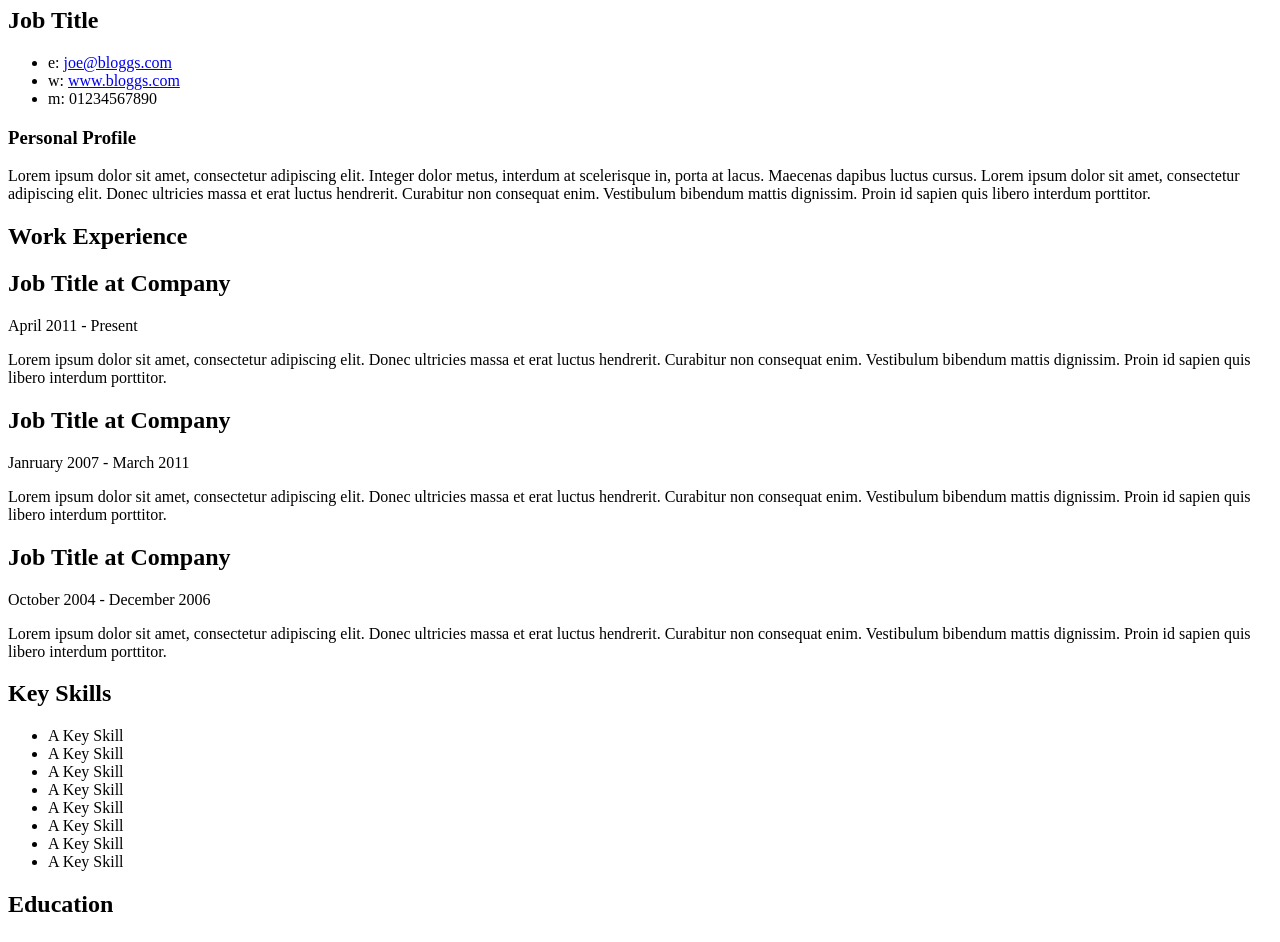
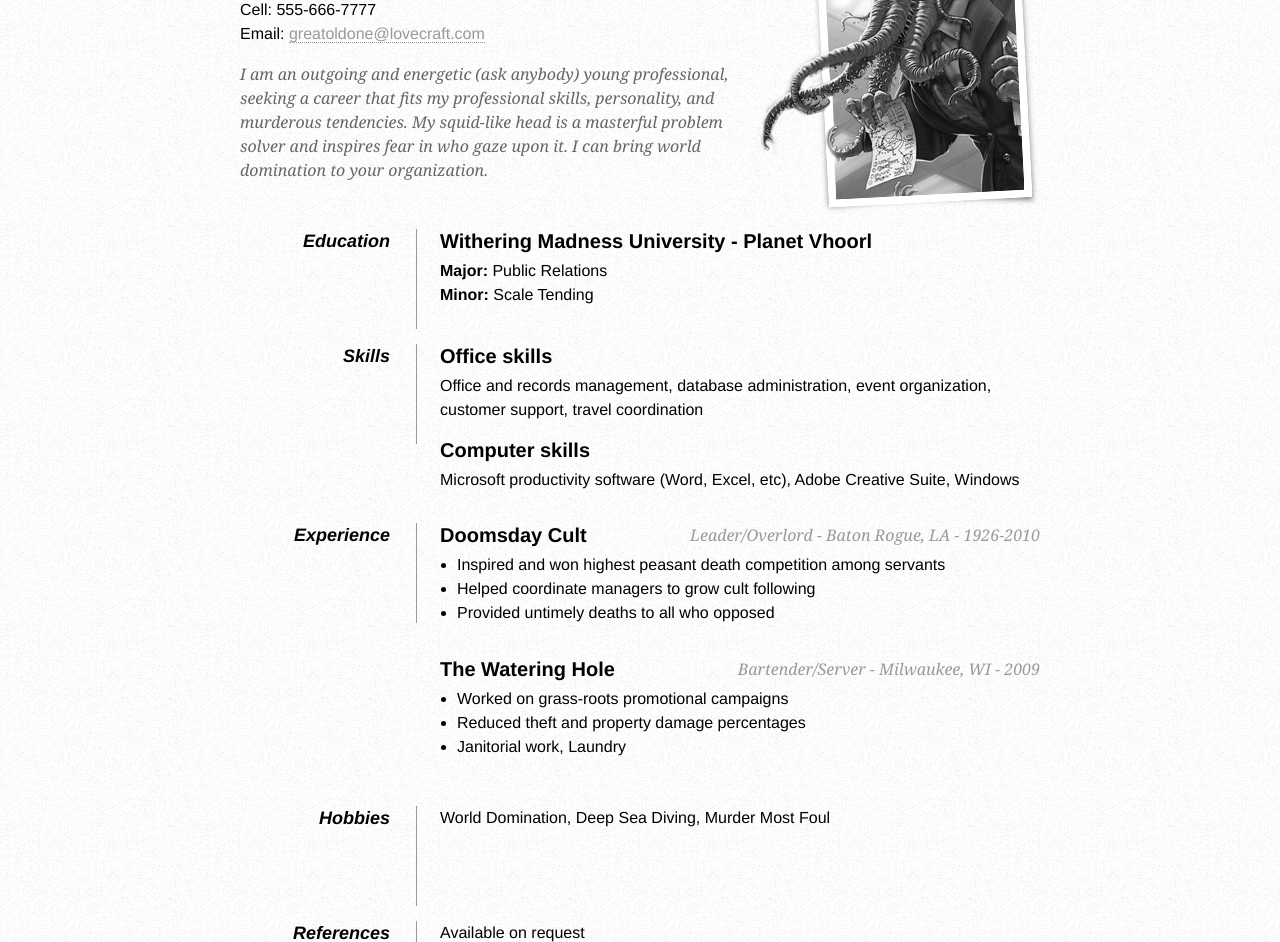
Before and after one commit to prakharkh91/prakharkh91.github.io, a plain HTML site: page info.html in a window 1280 px wide. Shown: the part 99-1041 px from the top of the page. Drawn offline with Linux system fonts and the light colour scheme.

Commit message:
Trying cv templates

```diff
--- a/info.html
+++ b/info.html
@@ -1,136 +1,120 @@
-<!DOCTYPE html>
-<html>
+<!DOCTYPE html PUBLIC "-//W3C//DTD XHTML 1.0 Strict//EN"
+"http://www.w3.org/TR/xhtml1/DTD/xhtml1-strict.dtd">
+
+<html xmlns="http://www.w3.org/1999/xhtml" xml:lang="en" lang="en">
+
 <head>
-<title>Joe Bloggs - Curriculum Vitae</title>
+     <meta http-equiv="Content-Type" content="text/html; charset=utf-8"/>
 
-<meta name="viewport" content="width=device-width"/>
-<meta name="description" content="The Curriculum Vitae of Joe Bloggs."/>
-<meta charset="UTF-8">
+     <title>One Page Resume</title>
 
-<link type="text/css" rel="stylesheet" href="style_info.css">
-<link href='http://fonts.googleapis.com/css?family=Rokkitt:400,700|Lato:400,300' rel='stylesheet' type='text/css'>
+     <style type="text/css">
+        * { margin: 0; padding: 0; }
+        body { font: 16px Helvetica, Sans-Serif; line-height: 24px; background: url(images/noise.jpg); }
+        .clear { clear: both; }
+        #page-wrap { width: 800px; margin: 40px auto 60px; }
+        #pic { float: right; margin: -30px 0 0 0; }
+        h1 { margin: 0 0 16px 0; padding: 0 0 16px 0; font-size: 42px; font-weight: bold; letter-spacing: -2px; border-bottom: 1px solid #999; }
+        h2 { font-size: 20px; margin: 0 0 6px 0; position: relative; }
+        h2 span { position: absolute; bottom: 0; right: 0; font-style: italic; font-family: Georgia, Serif; font-size: 16px; color: #999; font-weight: normal; }
+        p { margin: 0 0 16px 0; }
+        a { color: #999; text-decoration: none; border-bottom: 1px dotted #999; }
+        a:hover { border-bottom-style: solid; color: black; }
+        ul { margin: 0 0 32px 17px; }
+        #objective { width: 500px; float: left; }
+        #objective p { font-family: Georgia, Serif; font-style: italic; color: #666; }
+        dt { font-style: italic; font-weight: bold; font-size: 18px; text-align: right; padding: 0 26px 0 0; width: 150px; float: left; height: 100px; border-right: 1px solid #999;  }
+        dd { width: 600px; float: right; }
+        dd.clear { float: none; margin: 0; height: 15px; }
+     </style>
+</head>
 
-<!--[if lt IE 9]>
-<script src="//html5shiv.googlecode.com/svn/trunk/html5.js"></script>
-<![endif]-->
-</head>
-<body id="top">
-<div id="cv" class="instaFade">
-	<div class="mainDetails">
-		<div id="headshot" class="quickFade">
-			<img src="headshot.jpg" alt="Alan Smith" />
-		</div>
+<body>
 
-		<div id="name">
-			<h1 class="quickFade delayTwo">Joe Bloggs</h1>
-			<h2 class="quickFade delayThree">Job Title</h2>
-		</div>
+    <div id="page-wrap">
 
-		<div id="contactDetails" class="quickFade delayFour">
-			<ul>
-				<li>e: <a href="mailto:joe@bloggs.com" target="_blank">joe@bloggs.com</a></li>
-				<li>w: <a href="http://www.bloggs.com">www.bloggs.com</a></li>
-				<li>m: 01234567890</li>
-			</ul>
-		</div>
-		<div class="clear"></div>
-	</div>
+        <img src="images/cthulu.png" alt="Photo of Cthulu" id="pic" />
 
-	<div id="mainArea" class="quickFade delayFive">
-		<section>
-			<article>
-				<div class="sectionTitle">
-					<h1>Personal Profile</h1>
-				</div>
+        <div id="contact-info" class="vcard">
 
-				<div class="sectionContent">
-					<p>Lorem ipsum dolor sit amet, consectetur adipiscing elit. Integer dolor metus, interdum at scelerisque in, porta at lacus. Maecenas dapibus luctus cursus. Lorem ipsum dolor sit amet, consectetur adipiscing elit. Donec ultricies massa et erat luctus hendrerit. Curabitur non consequat enim. Vestibulum bibendum mattis dignissim. Proin id sapien quis libero interdum porttitor.</p>
-				</div>
-			</article>
-			<div class="clear"></div>
-		</section>
+            <!-- Microformats! -->
 
+            <h1 class="fn">C'thulhu</h1>
 
-		<section>
-			<div class="sectionTitle">
-				<h1>Work Experience</h1>
-			</div>
+            <p>
+                Cell: <span class="tel">555-666-7777</span><br />
+                Email: <a class="email" href="mailto:greatoldone@lovecraft.com">greatoldone@lovecraft.com</a>
+            </p>
+        </div>
 
-			<div class="sectionContent">
-				<article>
-					<h2>Job Title at Company</h2>
-					<p class="subDetails">April 2011 - Present</p>
-					<p>Lorem ipsum dolor sit amet, consectetur adipiscing elit. Donec ultricies massa et erat luctus hendrerit. Curabitur non consequat enim. Vestibulum bibendum mattis dignissim. Proin id sapien quis libero interdum porttitor.</p>
-				</article>
+        <div id="objective">
+            <p>
+                I am an outgoing and energetic (ask anybody) young professional, seeking a
+                career that fits my professional skills, personality, and murderous tendencies.
+                My squid-like head is a masterful problem solver and inspires fear in who gaze upon it.
+                I can bring world domination to your organization.
+            </p>
+        </div>
 
-				<article>
-					<h2>Job Title at Company</h2>
-					<p class="subDetails">Janruary 2007 - March 2011</p>
-					<p>Lorem ipsum dolor sit amet, consectetur adipiscing elit. Donec ultricies massa et erat luctus hendrerit. Curabitur non consequat enim. Vestibulum bibendum mattis dignissim. Proin id sapien quis libero interdum porttitor.</p>
-				</article>
+        <div class="clear"></div>
 
-				<article>
-					<h2>Job Title at Company</h2>
-					<p class="subDetails">October 2004 - December 2006</p>
-					<p>Lorem ipsum dolor sit amet, consectetur adipiscing elit. Donec ultricies massa et erat luctus hendrerit. Curabitur non consequat enim. Vestibulum bibendum mattis dignissim. Proin id sapien quis libero interdum porttitor.</p>
-				</article>
-			</div>
-			<div class="clear"></div>
-		</section>
+        <dl>
+            <dd class="clear"></dd>
 
+            <dt>Education</dt>
+            <dd>
+                <h2>Withering Madness University - Planet Vhoorl</h2>
+                <p><strong>Major:</strong> Public Relations<br />
+                   <strong>Minor:</strong> Scale Tending</p>
+            </dd>
 
-		<section>
-			<div class="sectionTitle">
-				<h1>Key Skills</h1>
-			</div>
+            <dd class="clear"></dd>
 
-			<div class="sectionContent">
-				<ul class="keySkills">
-					<li>A Key Skill</li>
-					<li>A Key Skill</li>
-					<li>A Key Skill</li>
-					<li>A Key Skill</li>
-					<li>A Key Skill</li>
-					<li>A Key Skill</li>
-					<li>A Key Skill</li>
-					<li>A Key Skill</li>
-				</ul>
-			</div>
-			<div class="clear"></div>
-		</section>
+            <dt>Skills</dt>
+            <dd>
+                <h2>Office skills</h2>
+                <p>Office and records management, database administration, event organization, customer support, travel coordination</p>
 
+                <h2>Computer skills</h2>
+                <p>Microsoft productivity software (Word, Excel, etc), Adobe Creative Suite, Windows</p>
+            </dd>
 
-		<section>
-			<div class="sectionTitle">
-				<h1>Education</h1>
-			</div>
+            <dd class="clear"></dd>
 
-			<div class="sectionContent">
-				<article>
-					<h2>College/University</h2>
-					<p class="subDetails">Qualification</p>
-					<p>Lorem ipsum dolor sit amet, consectetur adipiscing elit. Donec ultricies massa et erat luctus hendrerit. Curabitur non consequat enim.</p>
-				</article>
+            <dt>Experience</dt>
+            <dd>
+                <h2>Doomsday Cult <span>Leader/Overlord - Baton Rogue, LA - 1926-2010</span></h2>
+                <ul>
+                    <li>Inspired and won highest peasant death competition among servants</li>
+                    <li>Helped coordinate managers to grow cult following</li>
+                    <li>Provided untimely deaths to all who opposed</li>
+                </ul>
 
-				<article>
-					<h2>College/University</h2>
-					<p class="subDetails">Qualification</p>
-					<p>Lorem ipsum dolor sit amet, consectetur adipiscing elit. Donec ultricies massa et erat luctus hendrerit. Curabitur non consequat enim.</p>
-				</article>
-			</div>
-			<div class="clear"></div>
-		</section>
+                <h2>The Watering Hole <span>Bartender/Server - Milwaukee, WI - 2009</span></h2>
+                <ul>
+                    <li>Worked on grass-roots promotional campaigns</li>
+                    <li>Reduced theft and property damage percentages</li>
+                    <li>Janitorial work, Laundry</li>
+                </ul>
+            </dd>
 
-	</div>
-</div>
-<script type="text/javascript">
-var gaJsHost = (("https:" == document.location.protocol) ? "https://ssl." : "http://www.");
-document.write(unescape("%3Cscript src='" + gaJsHost + "google-analytics.com/ga.js' type='text/javascript'%3E%3C/script%3E"));
-</script>
-<script type="text/javascript">
-var pageTracker = _gat._getTracker("UA-3753241-1");
-pageTracker._initData();
-pageTracker._trackPageview();
-</script>
+            <dd class="clear"></dd>
+
+            <dt>Hobbies</dt>
+            <dd>World Domination, Deep Sea Diving, Murder Most Foul</dd>
+
+            <dd class="clear"></dd>
+
+            <dt>References</dt>
+            <dd>Available on request</dd>
+
+            <dd class="clear"></dd>
+        </dl>
+
+        <div class="clear"></div>
+
+    </div>
+
 </body>
+
 </html>
--- a/info_style.css
+++ /dev/null
@@ -1,355 +0,0 @@
-html,body,div,span,object,iframe,h1,h2,h3,h4,h5,h6,p,blockquote,pre,abbr,address,cite,code,del,dfn,em,img,ins,kbd,q,samp,small,strong,sub,sup,var,b,i,dl,dt,dd,ol,ul,li,fieldset,form,label,legend,table,caption,tbody,tfoot,thead,tr,th,td,article,aside,canvas,details,figcaption,figure,footer,header,hgroup,menu,nav,section,summary,time,mark,audio,video {
-border:0;
-font:inherit;
-font-size:100%;
-margin:0;
-padding:0;
-vertical-align:baseline;
-}
-
-article,aside,details,figcaption,figure,footer,header,hgroup,menu,nav,section {
-display:block;
-}
-
-html, body {background: #181818; font-family: 'Lato', helvetica, arial, sans-serif; font-size: 16px; color: #222;}
-
-.clear {clear: both;}
-
-p {
-	font-size: 1em;
-	line-height: 1.4em;
-	margin-bottom: 20px;
-	color: #444;
-}
-
-#cv {
-	width: 90%;
-	max-width: 800px;
-	background: #f3f3f3;
-	margin: 30px auto;
-}
-
-.mainDetails {
-	padding: 25px 35px;
-	border-bottom: 2px solid #cf8a05;
-	background: #ededed;
-}
-
-#name h1 {
-	font-size: 2.5em;
-	font-weight: 700;
-	font-family: 'Rokkitt', Helvetica, Arial, sans-serif;
-	margin-bottom: -6px;
-}
-
-#name h2 {
-	font-size: 2em;
-	margin-left: 2px;
-	font-family: 'Rokkitt', Helvetica, Arial, sans-serif;
-}
-
-#mainArea {
-	padding: 0 40px;
-}
-
-#headshot {
-	width: 12.5%;
-	float: left;
-	margin-right: 30px;
-}
-
-#headshot img {
-	width: 100%;
-	height: auto;
-	-webkit-border-radius: 50px;
-	border-radius: 50px;
-}
-
-#name {
-	float: left;
-}
-
-#contactDetails {
-	float: right;
-}
-
-#contactDetails ul {
-	list-style-type: none;
-	font-size: 0.9em;
-	margin-top: 2px;
-}
-
-#contactDetails ul li {
-	margin-bottom: 3px;
-	color: #444;
-}
-
-#contactDetails ul li a, a[href^=tel] {
-	color: #444;
-	text-decoration: none;
-	-webkit-transition: all .3s ease-in;
-	-moz-transition: all .3s ease-in;
-	-o-transition: all .3s ease-in;
-	-ms-transition: all .3s ease-in;
-	transition: all .3s ease-in;
-}
-
-#contactDetails ul li a:hover {
-	color: #cf8a05;
-}
-
-
-section {
-	border-top: 1px solid #dedede;
-	padding: 20px 0 0;
-}
-
-section:first-child {
-	border-top: 0;
-}
-
-section:last-child {
-	padding: 20px 0 10px;
-}
-
-.sectionTitle {
-	float: left;
-	width: 25%;
-}
-
-.sectionContent {
-	float: right;
-	width: 72.5%;
-}
-
-.sectionTitle h1 {
-	font-family: 'Rokkitt', Helvetica, Arial, sans-serif;
-	font-style: italic;
-	font-size: 1.5em;
-	color: #cf8a05;
-}
-
-.sectionContent h2 {
-	font-family: 'Rokkitt', Helvetica, Arial, sans-serif;
-	font-size: 1.5em;
-	margin-bottom: -2px;
-}
-
-.subDetails {
-	font-size: 0.8em;
-	font-style: italic;
-	margin-bottom: 3px;
-}
-
-.keySkills {
-	list-style-type: none;
-	-moz-column-count:3;
-	-webkit-column-count:3;
-	column-count:3;
-	margin-bottom: 20px;
-	font-size: 1em;
-	color: #444;
-}
-
-.keySkills ul li {
-	margin-bottom: 3px;
-}
-
-@media all and (min-width: 602px) and (max-width: 800px) {
-	#headshot {
-		display: none;
-	}
-
-	.keySkills {
-	-moz-column-count:2;
-	-webkit-column-count:2;
-	column-count:2;
-	}
-}
-
-@media all and (max-width: 601px) {
-	#cv {
-		width: 95%;
-		margin: 10px auto;
-		min-width: 280px;
-	}
-
-	#headshot {
-		display: none;
-	}
-
-	#name, #contactDetails {
-		float: none;
-		width: 100%;
-		text-align: center;
-	}
-
-	.sectionTitle, .sectionContent {
-		float: none;
-		width: 100%;
-	}
-
-	.sectionTitle {
-		margin-left: -2px;
-		font-size: 1.25em;
-	}
-
-	.keySkills {
-		-moz-column-count:2;
-		-webkit-column-count:2;
-		column-count:2;
-	}
-}
-
-@media all and (max-width: 480px) {
-	.mainDetails {
-		padding: 15px 15px;
-	}
-
-	section {
-		padding: 15px 0 0;
-	}
-
-	#mainArea {
-		padding: 0 25px;
-	}
-
-
-	.keySkills {
-	-moz-column-count:1;
-	-webkit-column-count:1;
-	column-count:1;
-	}
-
-	#name h1 {
-		line-height: .8em;
-		margin-bottom: 4px;
-	}
-}
-
-@media print {
-    #cv {
-        width: 100%;
-    }
-}
-
-@-webkit-keyframes reset {
-	0% {
-		opacity: 0;
-	}
-	100% {
-		opacity: 0;
-	}
-}
-
-@-webkit-keyframes fade-in {
-	0% {
-		opacity: 0;
-	}
-	40% {
-		opacity: 0;
-	}
-	100% {
-		opacity: 1;
-	}
-}
-
-@-moz-keyframes reset {
-	0% {
-		opacity: 0;
-	}
-	100% {
-		opacity: 0;
-	}
-}
-
-@-moz-keyframes fade-in {
-	0% {
-		opacity: 0;
-	}
-	40% {
-		opacity: 0;
-	}
-	100% {
-		opacity: 1;
-	}
-}
-
-@keyframes reset {
-	0% {
-		opacity: 0;
-	}
-	100% {
-		opacity: 0;
-	}
-}
-
-@keyframes fade-in {
-	0% {
-		opacity: 0;
-	}
-	40% {
-		opacity: 0;
-	}
-	100% {
-		opacity: 1;
-	}
-}
-
-.instaFade {
-    -webkit-animation-name: reset, fade-in;
-    -webkit-animation-duration: 1.5s;
-    -webkit-animation-timing-function: ease-in;
-
-	-moz-animation-name: reset, fade-in;
-    -moz-animation-duration: 1.5s;
-    -moz-animation-timing-function: ease-in;
-
-	animation-name: reset, fade-in;
-    animation-duration: 1.5s;
-    animation-timing-function: ease-in;
-}
-
-.quickFade {
-    -webkit-animation-name: reset, fade-in;
-    -webkit-animation-duration: 2.5s;
-    -webkit-animation-timing-function: ease-in;
-
-	-moz-animation-name: reset, fade-in;
-    -moz-animation-duration: 2.5s;
-    -moz-animation-timing-function: ease-in;
-
-	animation-name: reset, fade-in;
-    animation-duration: 2.5s;
-    animation-timing-function: ease-in;
-}
-
-.delayOne {
-	-webkit-animation-delay: 0, .5s;
-	-moz-animation-delay: 0, .5s;
-	animation-delay: 0, .5s;
-}
-
-.delayTwo {
-	-webkit-animation-delay: 0, 1s;
-	-moz-animation-delay: 0, 1s;
-	animation-delay: 0, 1s;
-}
-
-.delayThree {
-	-webkit-animation-delay: 0, 1.5s;
-	-moz-animation-delay: 0, 1.5s;
-	animation-delay: 0, 1.5s;
-}
-
-.delayFour {
-	-webkit-animation-delay: 0, 2s;
-	-moz-animation-delay: 0, 2s;
-	animation-delay: 0, 2s;
-}
-
-.delayFive {
-	-webkit-animation-delay: 0, 2.5s;
-	-moz-animation-delay: 0, 2.5s;
-	animation-delay: 0, 2.5s;
-}
```
Also changed, not shown: images/cthulu.png (added), images/noise.jpg (added).
